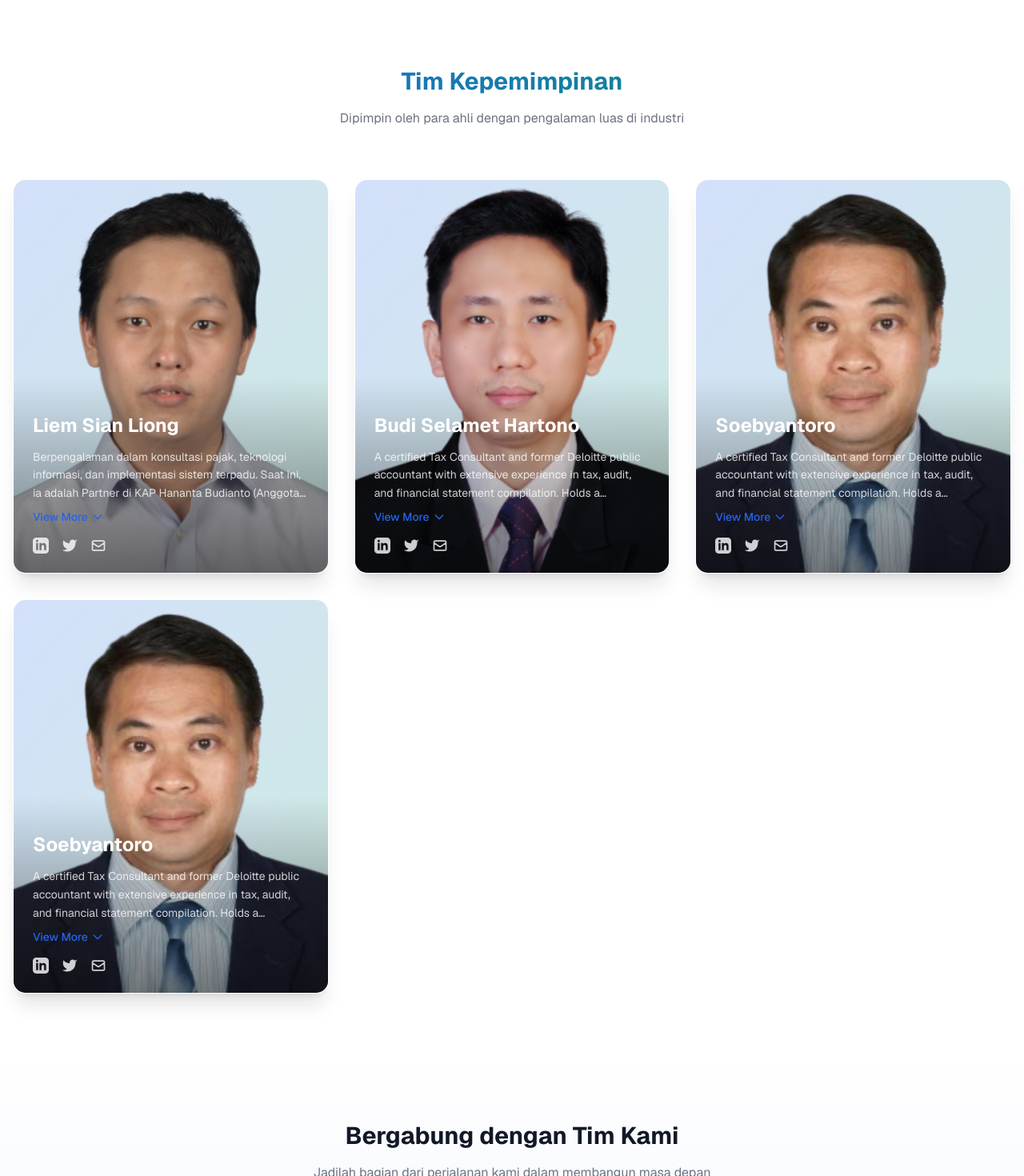
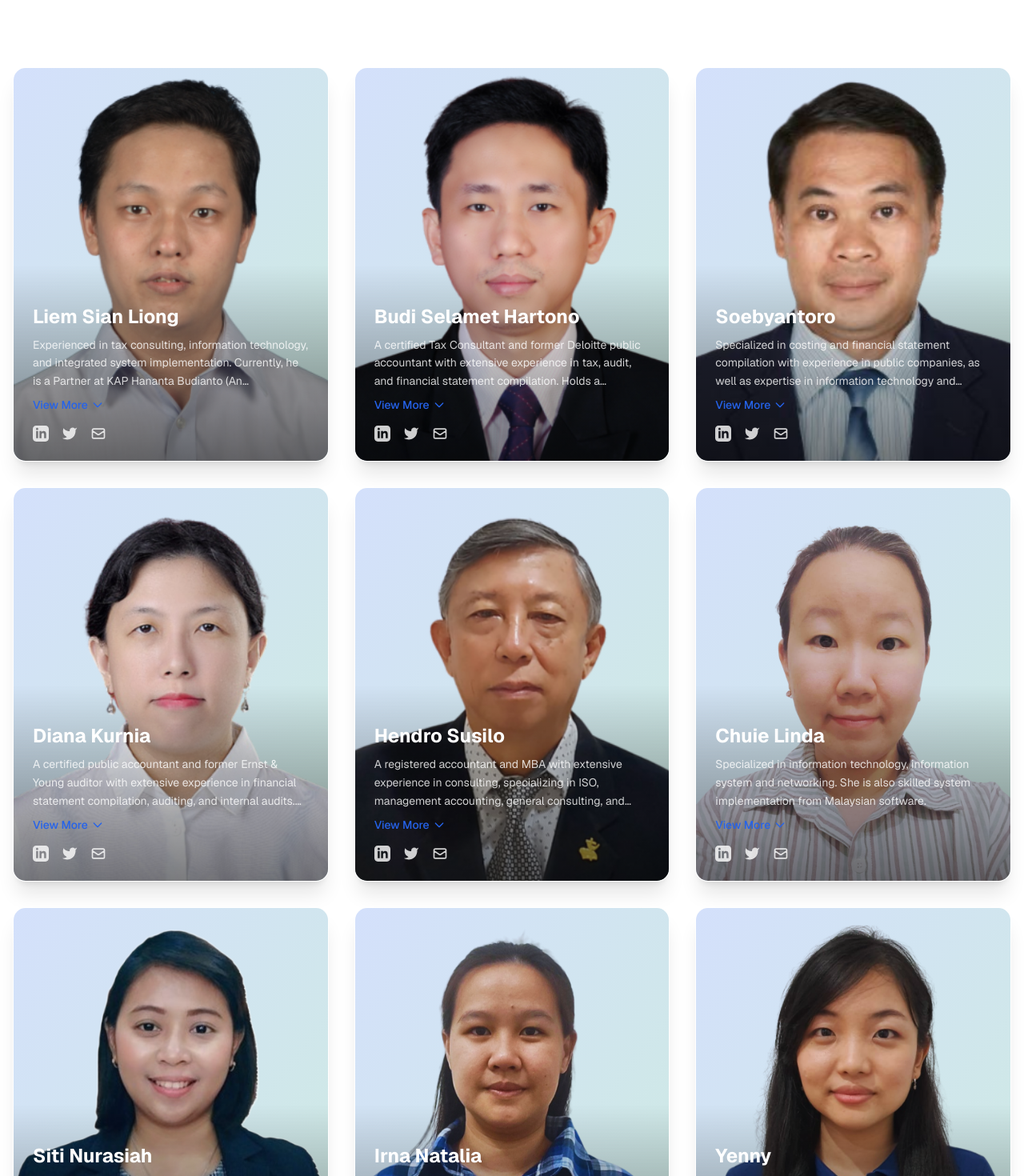
Before and after one commit to m0pLD/Website, a Next.js app: page /team in a window 1280 px wide. Shown: the part 320-1790 px from the top of the page at 80% size. Built offline with nearby package versions, Linux system fonts and the light colour scheme.

Commit message:
card finish

```diff
--- a/app/team/page.tsx
+++ b/app/team/page.tsx
@@ -13,7 +13,7 @@ const teamMembers = [
     name: "Liem Sian Liong",
     image: "/images/Liem Sian Liong.png",
     description:
-      "Berpengalaman dalam konsultasi pajak, teknologi informasi, dan implementasi sistem terpadu. Saat ini, ia adalah Partner di KAP Hananta Budianto (Anggota Independen UHY) dan memegang berbagai sertifikasi, termasuk CPA, CMA, Brevet C, Chartered Accountant, ASEAN CPA, serta sertifikasi di jaringan, valuasi bisnis, dan investigasi.",
+      "Experienced in tax consulting, information technology, and integrated system implementation. Currently, he is a Partner at KAP Hananta Budianto (An Independent Member of UHY) and holds various certifications, including CPA, CMA, Brevet C, Chartered Accountant, ASEAN CPA, as well as certifications in networking, business valuation, and investigation.",
     social: {
       linkedin: "#",
       twitter: "#",
@@ -37,7 +37,7 @@ const teamMembers = [
     name: "Soebyantoro",
     image: "/images/soebyantoro.png",
     description:
-      "A certified Tax Consultant and former Deloitte public accountant with extensive experience in tax, audit, and financial statement compilation. Holds a Registered Tax Consultant (Certificate B License).",
+      "Specialized in costing and financial statement compilation with experience in public companies, as well as expertise in information technology and taxation. Holds a Registered Tax Consultant (Certificate A License).",
     social: {
       linkedin: "#",
       twitter: "#",
@@ -45,18 +45,113 @@ const teamMembers = [
     },
   },
   {
-    id: 4,
-    name: "Soebyantoro",
-    image: "/images/soebyantoro.png",
+    id: 5,
+    name: "Diana Kurnia",
+    image: "/images/diana kurnia.png",
     description:
-      "A certified Tax Consultant and former Deloitte public accountant with extensive experience in tax, audit, and financial statement compilation. Holds a Registered Tax Consultant (Certificate B License).",
+      "A certified public accountant and former Ernst & Young auditor with extensive experience in financial statement compilation, auditing, and internal audits. She has a strong background in financial compliance and risk assessment. Currently, she is a Partner at KAP Hananta Budianto (An Independent Member of UHY).",
     social: {
       linkedin: "#",
       twitter: "#",
       email: "liem@example.com",
     },
   },
-
+  {
+    id: 6,
+    name: "Hendro Susilo",
+    image: "/images/hendro susilo.png",
+    description:
+      "A registered accountant and MBA with extensive experience in consulting, specializing in ISO, management accounting, general consulting, and integrated system implementation. He is also skilled in Initial Public Offering (IPO) and human resource development.",
+    social: {
+      linkedin: "#",
+      twitter: "#",
+      email: "liem@example.com",
+    },
+  },
+  {
+    id: 7,
+    name: "Chuie Linda",
+    image: "/images/chuie linda.png",
+    description:
+      "Specialized in information technology, information system and networking. She is also skilled system implementation from Malaysian software.",
+    social: {
+      linkedin: "#",
+      twitter: "#",
+      email: "liem@example.com",
+    },
+  },
+  {
+    id: 8,
+    name: "Siti Nurasiah",
+    image: "/images/siti nurasiah.png",
+    description:
+      "Specialized in costing and financial statements compilation and having experience public company. She is also skilled taxation.",
+    social: {
+      linkedin: "#",
+      twitter: "#",
+      email: "liem@example.com",
+    },
+  },
+  {
+    id: 9,
+    name: "Irna Natalia",
+    image: "/images/irna natalia.png",
+    description:
+      "Specialized in costing and financial statements compilation. She is also skilled system implementation from Malaysian software.",
+    social: {
+      linkedin: "#",
+      twitter: "#",
+      email: "liem@example.com",
+    },
+  },
+  {
+    id: 10,
+    name: "Yenny",
+    image: "/images/yenny.png",
+    description:
+      "Specialized in information technology, information system and networking. She is also skilled system implementation from Malaysian software.",
+    social: {
+      linkedin: "#",
+      twitter: "#",
+      email: "liem@example.com",
+    },
+  },
+  {
+    id: 11,
+    name: "Andrian",
+    image: "/images/andrian.png",
+    description:
+      "Specialized in information technology, information system and networking. He is also skilled system implementation from Malaysian software.",
+    social: {
+      linkedin: "#",
+      twitter: "#",
+      email: "liem@example.com",
+    },
+  },
+  {
+    id: 12,
+    name: "Merianawati Sinatra",
+    image: "/images/merianawati sinatra.png",
+    description:
+      "Specialized in Managing and optimizing the prices charged for goods, services, and intellectual property transferred between different entities within a multinational corporation. Ensure compliance with international tax regulations and guidelines to minimize tax liabilities while maintaining arm’s length principles.",
+    social: {
+      linkedin: "#",
+      twitter: "#",
+      email: "liem@example.com",
+    },
+  },
+  {
+    id: 13,
+    name: "Arin Avila",
+    image: "/images/arin avila.png",
+    description:
+      "Specialized in analyzing financial information and preparing reports to guide management in making strategic business decisions . Focus on budgeting, cost management, performance evaluation, and financial forecasting to help improve operational efficiency and profitability. Supporting insight for the organization in achieving its financial goals effectively.",
+    social: {
+      linkedin: "#",
+      twitter: "#",
+      email: "liem@example.com",
+    },
+  },
 ];
 
 export default function TeamPage() {
@@ -102,20 +197,6 @@ export default function TeamPage() {
         {/* Team Members Grid */}
         <section className="py-20">
           <div className="container mx-auto px-4">
-            <motion.div
-              initial={{ opacity: 0, y: 10 }}
-              animate={{ opacity: 1, y: 0 }}
-              transition={{ duration: 0.5 }}
-              className="text-center mb-16"
-            >
-              <h2 className="text-3xl font-bold mb-4 gradient-text">
-                {t("team.leadership.title")}
-              </h2>
-              <p className="text-muted max-w-2xl mx-auto">
-                {t("team.leadership.subtitle")}
-              </p>
-            </motion.div>
-
             <div className="grid grid-cols-1 md:grid-cols-2 lg:grid-cols-3 gap-8">
               {teamMembers.map((member, index) => (
                 <motion.div
@@ -158,9 +239,6 @@ export default function TeamPage() {
                       <h3 className="text-2xl font-bold mb-2 group-hover:text-primary transition-colors">
                         {member.name}
                       </h3>
-                      <p className="text-white/90 text-lg mb-3 font-medium">
-                        {member.role}
-                      </p>
 
                       {/* Description with View More */}
                       <div className="relative">
```
